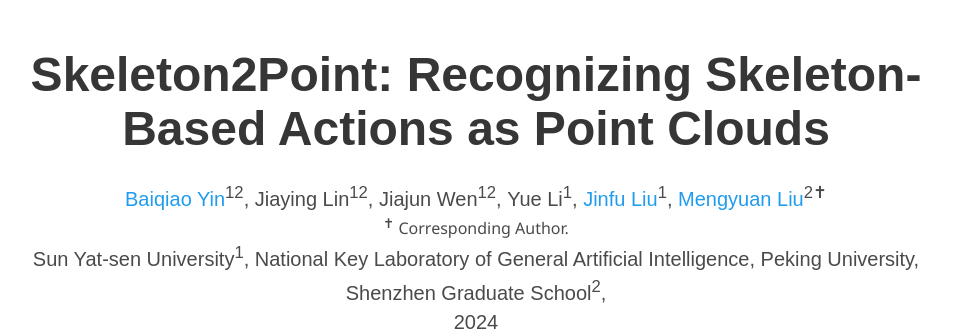
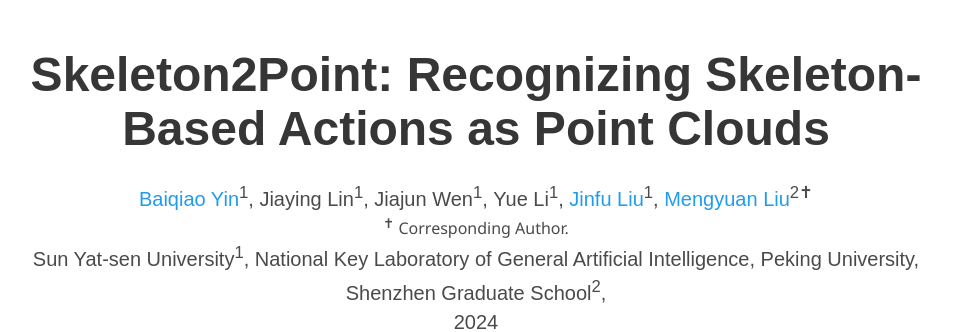
Before and after one commit to yyyybq/Skeleton2Point.github.io, a plain HTML site: page index.html in a window 1280 px wide. Shown: the top 332 px of the page, without its empty margins (164-1121 px from the left). Drawn offline with nearby package versions, Linux system fonts and the light colour scheme; some icons are missing; a web font is replaced by a local one.

Commit message:
Update index.html

```diff
--- a/index.html
+++ b/index.html
@@ -56,11 +56,11 @@
             <div class="is-size-5 publication-authors">
               <!-- Paper authors -->
               <span class="author-block">
-                <a href="https://scholar.google.com/citations?user=p8ZtdScAAAAJ&hl=zh-CN" target="_blank">Baiqiao Yin</a><sup>12</sup>,</span>
+                <a href="https://scholar.google.com/citations?user=p8ZtdScAAAAJ&hl=zh-CN" target="_blank">Baiqiao Yin</a><sup>1</sup>,</span>
                 <span class="author-block">
-                  Jiaying Lin</a><sup>12</sup>,</span>
+                  Jiaying Lin</a><sup>1</sup>,</span>
                 <span class="author-block">
-                  Jiajun Wen</a><sup>12</sup>,</span>
+                  Jiajun Wen</a><sup>1</sup>,</span>
                 <span class="author-block">
                   Yue Li</a><sup>1</sup>,</span>
                 <span class="author-block">
```
